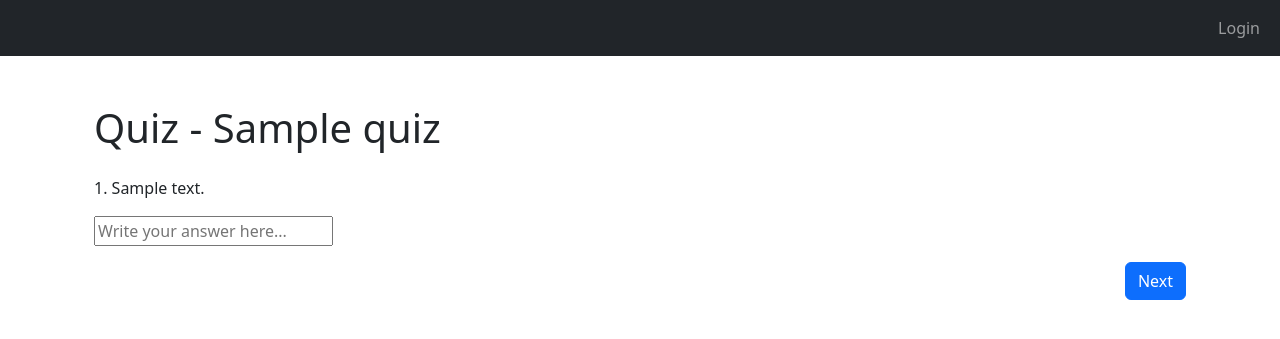
After one commit to lgor2/educationTests, a Django app: page /quiz_taking/1/question/1 in a window 1280 px wide. The commit adds this page. Shown: the top 339 px of the page. Run offline with Django 4.2, Linux system fonts and the light colour scheme; data comes from the database, SQL or seed files in the repository; tables that the repository leaves empty hold one stand-in row (values such as "Sample post").

Commit message:
Added display of quizzes for students to complete

```diff
--- a/education/quiz/templates/quiz/quiz_object_for_student.html
+++ b/education/quiz/templates/quiz/quiz_object_for_student.html
@@ -1,5 +1,5 @@
 {% extends 'quiz/base.html' %}
-{% block title %}???{% endblock %}
+{% block title %}Quiz - {{quiz_object.title}}{% endblock %}
 
 {%block content%}
 <div class="container mt-5">
@@ -10,7 +10,7 @@
             <p class="text-center">Teacher: {{ quiz_object.author.username }}</p>
             <div class="d-grid gap-2">
                 <a href="/filtered_quizzes" class="btn btn-secondary btn-block">Back</a>
-                <a href="your_other_page.html" class="btn btn-success btn-block">Start</a>
+                <a href="/quiz_taking/{{quiz_object.id}}/question/1" class="btn btn-success btn-block">Start</a>
             </div>
         </div>
     </div>
--- /dev/null
+++ b/education/quiz/templates/quiz/student_answer.html
@@ -0,0 +1,34 @@
+{% extends 'quiz/base.html' %}
+{% block title %}Quiz - {{ quiz.title }}{% endblock %}
+
+{% block content %}
+<div class="container mt-5">
+    <h1 class="mb-4">Quiz - {{ quiz.title }}</h1>
+    <form action="/{{form_action}}" method="POST">
+        {% csrf_token %}
+        <div class="mb-3">
+            <p><span>{{ question.question_number }}.</span> {{ question.text }}</p>
+        </div>
+        <div class="mb-3">
+            {% if question_type == 'open' %}
+                <input type="text" placeholder="Write your answer here...">
+            {% elif question_type == "close_one" %}
+                {% for option in answer_options %}
+                    <label class="d-block">
+                        <input name="close_one_checkbox_answer" type="radio">
+                        <p class="d-inline">{{ option.text_of_answer }}</p>
+                    </label>
+                {% endfor %}
+            {% elif question_type == "close_many" %}
+                {% for option in answer_options %}
+                    <label class="d-block">
+                        <input name="close_one_checkbox_answer" type="checkbox">
+                        <p class="d-inline">{{ option.text_of_answer }}</p>
+                    </label>
+                {% endfor %}
+            {% endif %}
+        </div>
+        <button type="submit" class="btn btn-primary mt-auto float-end">Next</button>
+    </form>
+</div>
+{% endblock %}
--- a/education/quiz/urls.py
+++ b/education/quiz/urls.py
@@ -13,6 +13,6 @@ urlpatterns = [
     path('quiz/<int:quiz_id>', views.quiz, name='quiz'),
     path('quiz/<int:quiz_id>/question/<int:question_num>', views.question, name='question'),
     path('filtered_quizzes', views.filtered_quizzes, name='filtered_quizzes'),
-    # path('quiz_taking/<int:quiz_id>/question/<int:question_id>', views.student_answer, name='student_answer'),
+    path('quiz_taking/<int:quiz_id>/question/<int:question_num>', views.student_answer, name='student_answer'),
     # path('kakayata_ajax', views.kakayata_ajax, name='kakayata_ajax'),
 ]
--- a/education/quiz/views.py
+++ b/education/quiz/views.py
@@ -332,10 +332,32 @@ def filtered_quizzes(request):
     return render(request, 'quiz/filtered_quizzes.html', context=context)
 
 
-def student_answer(request, quiz_id, question_id):
+def student_answer(request, quiz_id, question_num):
     if request.method == 'POST':
+        # do some logic
         pass
-    elif request.method == 'GET':
-        context = {}
-        context.update(get_group(request))
-        return render(request, 'quiz/student_answer.html', context=context)
+
+    quiz_object = get_object_or_404(Quiz, id=quiz_id)
+    question_object = get_object_or_404(
+        Question,
+        related_quiz=quiz_object,
+        question_number=question_num
+    )
+    answer_options = Answer.objects.filter(related_question=question_object)
+
+    count_of_questions_in_the_quiz = Question.objects.filter(related_quiz=quiz_object).count()
+
+    if question_object.question_number == count_of_questions_in_the_quiz:
+        form_action = f'quiz_result/{quiz_id}'
+    else:
+        form_action = f'quiz_taking/{quiz_id}/question/{question_num+1}'
+
+    context = {
+        'quiz': quiz_object,
+        'question': question_object,
+        'answer_options': answer_options,
+        'question_type': question_object.question_type.question_type_name,
+        'form_action': form_action,
+    }
+    context.update(get_group(request))
+    return render(request, 'quiz/student_answer.html', context=context)
```
